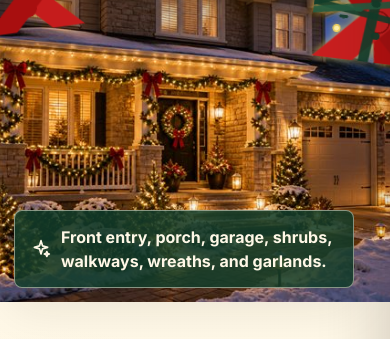
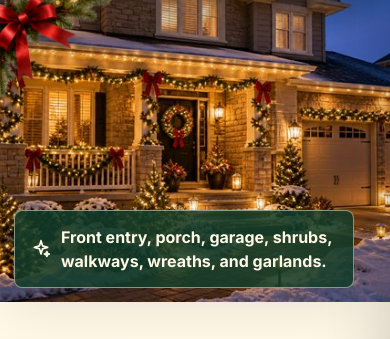
Before and after one commit to BrianColab/Christmaslightsottawa, a website: page index.html in a window 390 px wide. Shown: the part 162-501 px from the top of the page. Drawn offline with Linux system fonts and the light colour scheme.

Commit message:
Use real corner holiday asset

```diff
--- a/styles.css
+++ b/styles.css
@@ -370,6 +370,28 @@ h2,
   transform: rotate(7deg);
 }
 
+.hero::before,
+.hero::after {
+  background: url("assets/images/Cornerlefttop-clean.png") center/contain no-repeat;
+  filter: drop-shadow(0 14px 20px rgba(31, 27, 22, 0.18));
+}
+
+.hero::before {
+  left: -34px;
+  top: 46px;
+  width: 250px;
+  height: 250px;
+  transform: rotate(-2deg);
+}
+
+.hero::after {
+  right: -34px;
+  top: 46px;
+  width: 250px;
+  height: 250px;
+  transform: scaleX(-1) rotate(-2deg);
+}
+
 .hero-corner-wreaths {
   position: absolute;
   left: 54px;
@@ -1742,14 +1764,14 @@ fieldset {
   }
 
   .hero::before {
-    transform: scale(0.78) rotate(-8deg);
+    transform: scale(0.78) rotate(-2deg);
     transform-origin: top left;
   }
 
   .hero::after {
     right: -46px;
-    top: 66px;
-    transform: scale(0.76) rotate(7deg);
+    top: 54px;
+    transform: scaleX(-1) scale(0.78) rotate(-2deg);
     transform-origin: top right;
   }
 
@@ -1831,13 +1853,13 @@ fieldset {
   .hero::before {
     left: -28px;
     top: 58px;
-    transform: scale(0.58) rotate(-8deg);
+    transform: scale(0.58) rotate(-2deg);
   }
 
   .hero::after {
     right: -68px;
     top: 72px;
-    transform: scale(0.54) rotate(7deg);
+    transform: scaleX(-1) scale(0.58) rotate(-2deg);
   }
 
   .hero-title-divider {
```
Also changed, not shown: assets/images/Cornerlefttop-clean.png (added).
